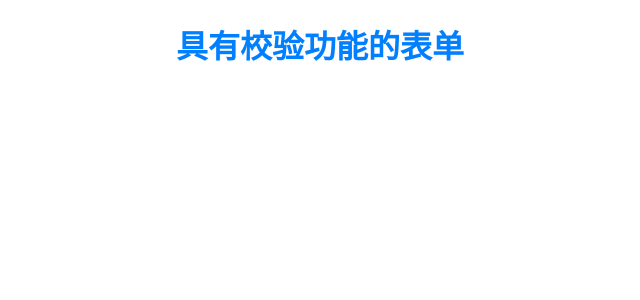
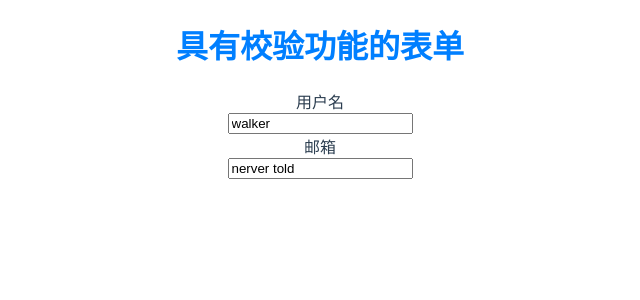
Before and after one commit to rainwalkerhu/vue-component-ts, a Vue app: page /form in a window 1280 px wide. Shown: the top 300 px of the page, without its empty margins (320-960 px from the left). Built offline with nearby package versions, Linux system fonts and the light colour scheme; the HTML template or start-up script is replaced by a standard one.

Commit message:
feat(section1): form接口设计

```diff
--- /dev/null
+++ b/src/components/form/form-item.vue
@@ -0,0 +1,22 @@
+<template>
+  <div>
+    <label v-if="label">{{ label }}</label>
+    <div>
+      <slot></slot>
+    </div>
+  </div>
+</template>
+<script>
+export default {
+  name: "iFormItem",
+  props: {
+    label: {
+      type: String,
+      default: ""
+    },
+    prop: {
+      type: String
+    }
+  }
+};
+</script>
--- /dev/null
+++ b/src/components/form/form.vue
@@ -0,0 +1,18 @@
+<template>
+  <form>
+    <slot></slot>
+  </form>
+</template>
+<script>
+export default {
+  name: "iForm",
+  props: {
+    model: {
+      type: Object
+    },
+    rules: {
+      type: Object
+    }
+  }
+};
+</script>
--- /dev/null
+++ b/src/components/input/input.vue
@@ -0,0 +1,25 @@
+<template>
+  <input type="text" :value="currentValue" />
+</template>
+<script>
+export default {
+  name: "iInput",
+  props: {
+    value: {
+      type: String,
+      default: ""
+    }
+  },
+  data() {
+    return {
+      currentValue: this.value
+    };
+  },
+  watch: {
+    value(val) {
+      this.currentValue = val;
+    }
+  },
+  methods: {}
+};
+</script>
--- a/src/views/form.vue
+++ b/src/views/form.vue
@@ -1,14 +1,37 @@
 <template>
   <div class="form">
     <h1 style="color: rgb(0, 127, 255)">具有校验功能的表单</h1>
+    <i-form :model="formValidate" :rules="ruleValidate">
+      <i-form-item label="用户名" prop="name">
+        <i-input v-model="formValidate.name"></i-input>
+      </i-form-item>
+      <i-form-item label="邮箱" prop="mail">
+        <i-input v-model="formValidate.mail"></i-input>
+      </i-form-item>
+    </i-form>
   </div>
 </template>
 <script>
+import iForm from "../components/form/form.vue";
+import iFormItem from "../components/form/form-item.vue";
+import iInput from "../components/input/input.vue";
+
 export default {
-  methods: {},
-
+  components: { iForm, iFormItem, iInput },
   data() {
-    return {};
+    return {
+      formValidate: {
+        name: "walker",
+        mail: "nerver told"
+      },
+      ruleValidate: {
+        name: [{ required: true, message: "用户名不能为空", trigger: "blur" }],
+        mail: [
+          { required: true, message: "邮箱不能为空", trigger: "blur" },
+          { type: "email", message: "邮箱格式不正确", trigger: "blur" }
+        ]
+      }
+    };
   }
 };
 </script>
```
